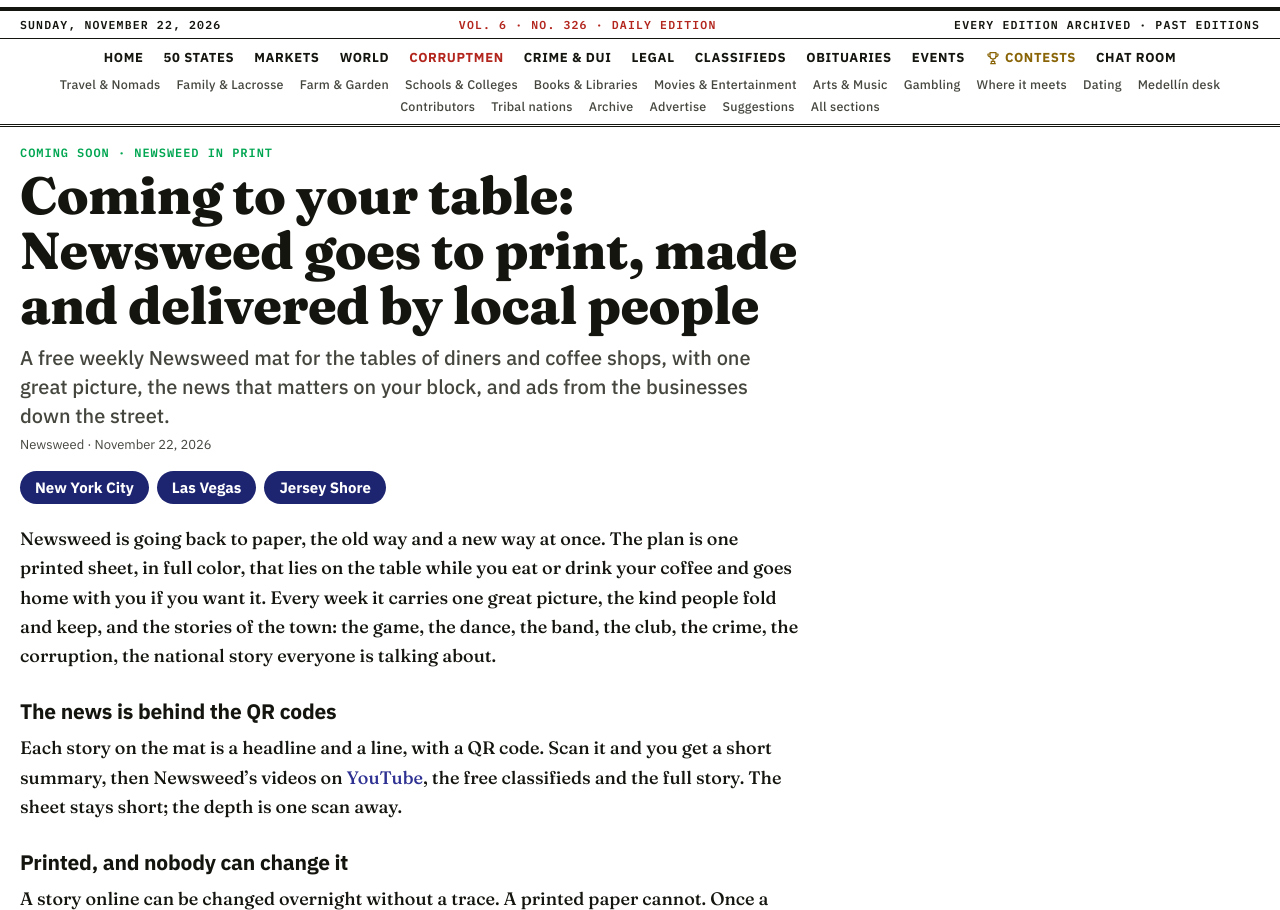
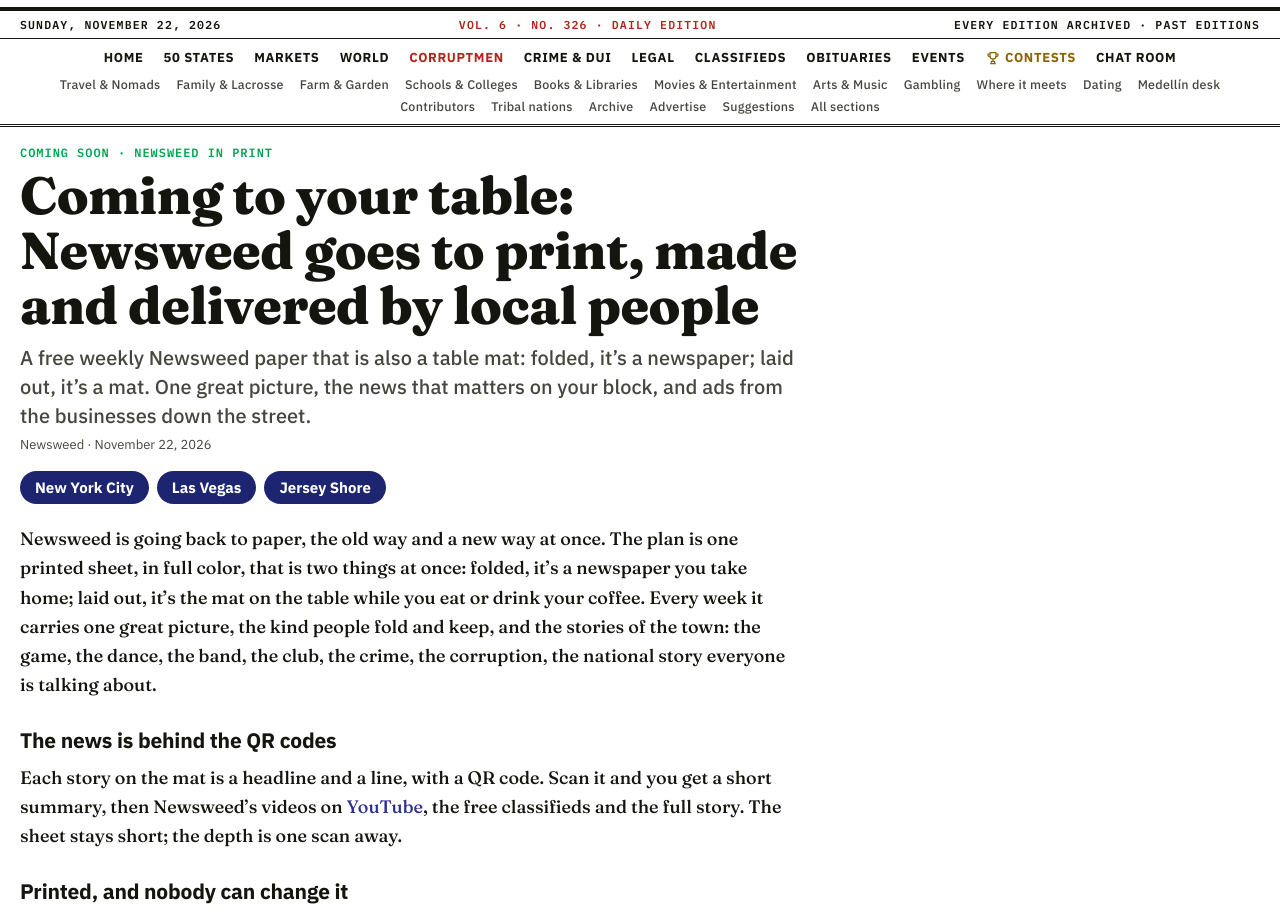
Before and after one commit to realroofers-dotcom/newsweed, a plain HTML site: page story-newsweed-mat.html in a window 1280 px wide. Shown: the part 173-1083 px from the top of the page. Drawn offline with Linux system fonts and the light colour scheme; no server answers.

Commit message:
paper-and-mat-1a: Mark 11/22 'folded its a paper, if laid out its a mat'
Co-Authored-By: Claude Opus 5.5 <noreply@anthropic.com>

```diff
--- a/story-newsweed-mat.html
+++ b/story-newsweed-mat.html
@@ -5,13 +5,13 @@
 <meta charset="UTF-8">
 <meta name="viewport" content="width=device-width, initial-scale=1">
 <title>Coming to your table: Newsweed goes to print, made and delivered by local people &mdash; Newsweed</title>
-<meta name="description" content="Newsweed is coming to the tables of diners and coffee shops in New York City, Las Vegas and the Jersey Shore: a free weekly mat with one great picture, local news with QR codes and neighborhood ads, delivered by drivers who keep 10% of every ad they sell.">
+<meta name="description" content="Newsweed is coming to the tables of diners and coffee shops in New York City, Las Vegas and the Jersey Shore: a free weekly paper that is also a table mat (folded, a newspaper; laid out, a mat), with one great picture, local news with QR codes and neighborhood ads, delivered by drivers who keep 10% of every ad they sell.">
 <link rel="canonical" href="https://newsweed.com/story-newsweed-mat">
 <meta name="robots" content="index, follow, max-image-preview:large">
 <meta property="og:site_name" content="Newsweed">
 <meta property="og:type" content="article">
 <meta property="og:title" content="Coming to your table: Newsweed goes to print, made and delivered by local people">
-<meta property="og:description" content="A free weekly mat for diners and coffee shops in New York City, Las Vegas and the Jersey Shore. Delivered by drivers who keep 10% of every ad they sell. Limited routes.">
+<meta property="og:description" content="A free weekly paper that is also a table mat, for diners and coffee shops in New York City, Las Vegas and the Jersey Shore. Delivered by drivers who keep 10% of every ad they sell. Limited routes.">
 <meta property="og:url" content="https://newsweed.com/story-newsweed-mat">
 <meta property="og:image" content="https://newsweed.com/apple-touch-icon.png">
 <meta name="twitter:card" content="summary">
@@ -53,12 +53,12 @@
       <article class="st block">
         <div class="kick">Coming soon &middot; Newsweed in print</div>
         <h1>Coming to your table: Newsweed goes to print, made and delivered by local people</h1>
-        <p class="dek">A free weekly Newsweed mat for the tables of diners and coffee shops, with one great picture, the news that matters on your block, and ads from the businesses down the street.</p>
+        <p class="dek">A free weekly Newsweed paper that is also a table mat: folded, it&rsquo;s a newspaper; laid out, it&rsquo;s a mat. One great picture, the news that matters on your block, and ads from the businesses down the street.</p>
         <p class="by">Newsweed &middot; November 22, 2026</p>
 
         <div class="cities"><span>New York City</span><span>Las Vegas</span><span>Jersey Shore</span></div>
 
-        <p>Newsweed is going back to paper, the old way and a new way at once. The plan is one printed sheet, in full color, that lies on the table while you eat or drink your coffee and goes home with you if you want it. Every week it carries one great picture, the kind people fold and keep, and the stories of the town: the game, the dance, the band, the club, the crime, the corruption, the national story everyone is talking about.</p>
+        <p>Newsweed is going back to paper, the old way and a new way at once. The plan is one printed sheet, in full color, that is two things at once: folded, it&rsquo;s a newspaper you take home; laid out, it&rsquo;s the mat on the table while you eat or drink your coffee. Every week it carries one great picture, the kind people fold and keep, and the stories of the town: the game, the dance, the band, the club, the crime, the corruption, the national story everyone is talking about.</p>
 
         <h2>The news is behind the QR codes</h2>
         <p>Each story on the mat is a headline and a line, with a QR code. Scan it and you get a short summary, then Newsweed&rsquo;s videos on <a href="https://www.youtube.com/@Newsweed" target="_blank" rel="noopener">YouTube</a>, the free classifieds and the full story. The sheet stays short; the depth is one scan away.</p>
```
